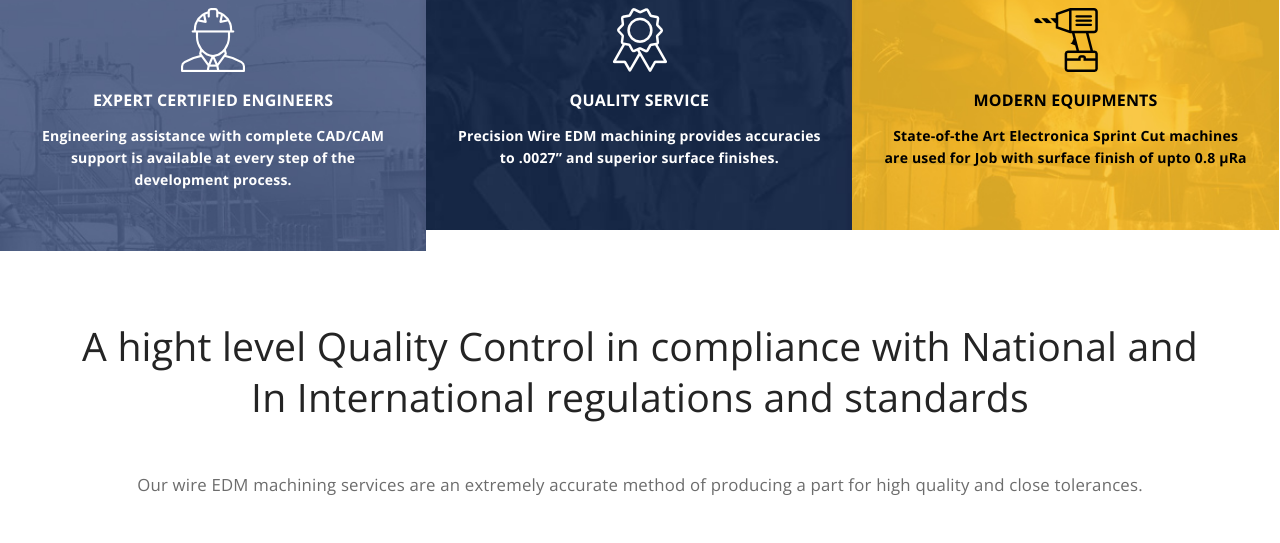
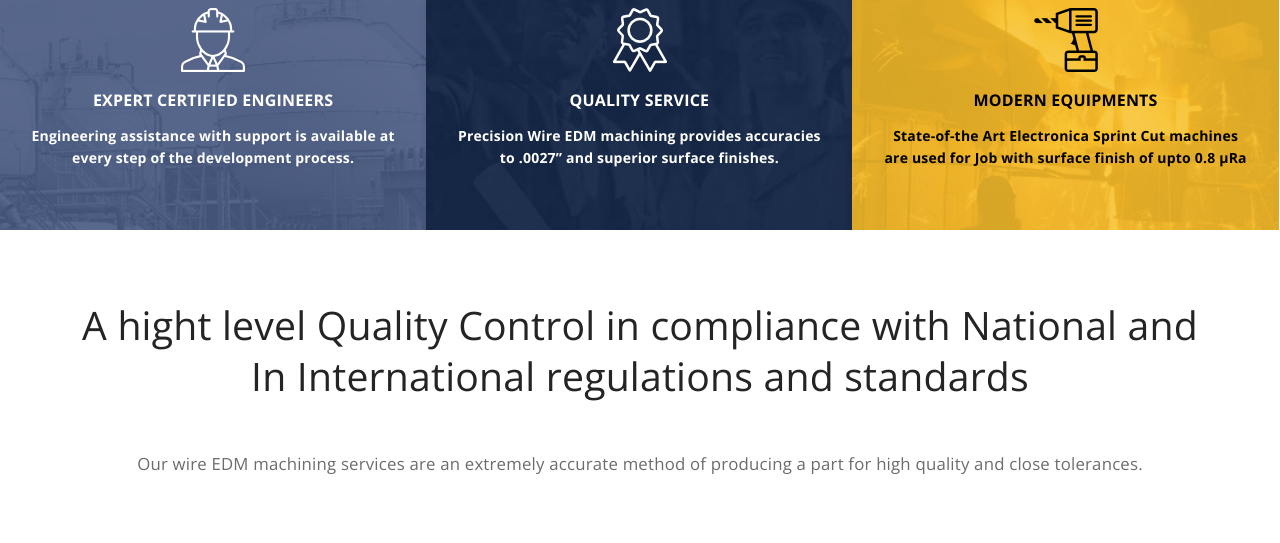
Before and after one commit to DYPCOE-projects/GE, a plain HTML site: page index.html in a window 1280 px wide. Shown: the part 900-1443 px from the top of the page. Drawn offline with nearby package versions, Linux system fonts and the light colour scheme.

Commit message:
Update index.html

```diff
--- a/index.html
+++ b/index.html
@@ -121,7 +121,7 @@
     <ul class="banner_btm_list">
       <li class="lytblue_prd_bg"><img src="images/home_page_variation4/icon-1.png" alt="">
         <h4><a href="#">Expert certified engineers</a></h4>
-        <p>Engineering assistance with complete CAD/CAM support is available at every step of the development process.
+        <p>Engineering assistance with support is available at every step of the development process.
          <!-- to ensure the creation of a cost effective EDM design</p> -->
       </li>
       <li class="blue_prd_bg"><img src="images/home_page_variation4/icon-2.png" alt="">
```
